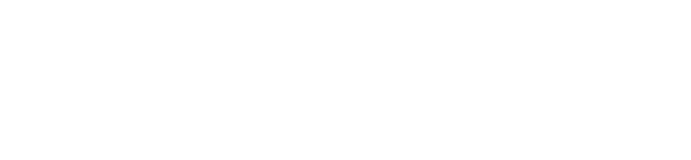
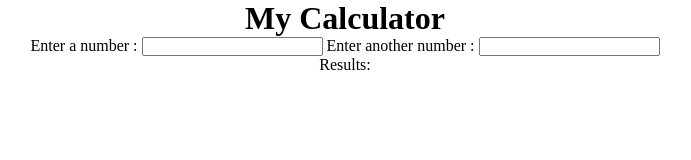
Before and after one commit to SophieDelice/calculator-app, a plain HTML site: page index.html in a window 1280 px wide. Shown: the whole page, without its empty margins (295-986 px from the left). Drawn offline with Linux system fonts and the light colour scheme.

Commit message:
wips: filesystem

```diff
--- a/css/style.css
+++ b/css/style.css
@@ -1,5 +1,5 @@
 * {
     margin: 0;
     padding: 0;
-    box-sizing: border-box;
+    text-align: center;
 }
--- a/index.html
+++ b/index.html
@@ -8,5 +8,19 @@
     <link rel="stylesheet" href="./css/style.css">
     <title>Calculator App </title>
 </head>
+<body>
+    <h1> My Calculator </h1>
+    <label> Enter a number :
+        <input id = "number1" type="number">
+ </label>
+ <label> Enter another number :
+    <input id = number2 type= "number">
+ </label>
 
+ <p>
+     Results:
+
+ </p>
+ <p id="result"> </p>
+</body>
 </html>
```
